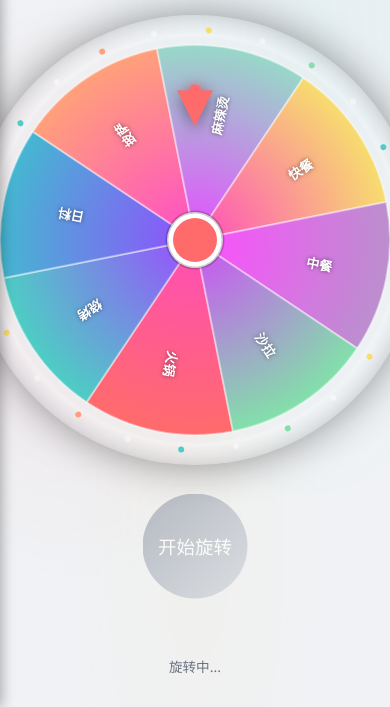
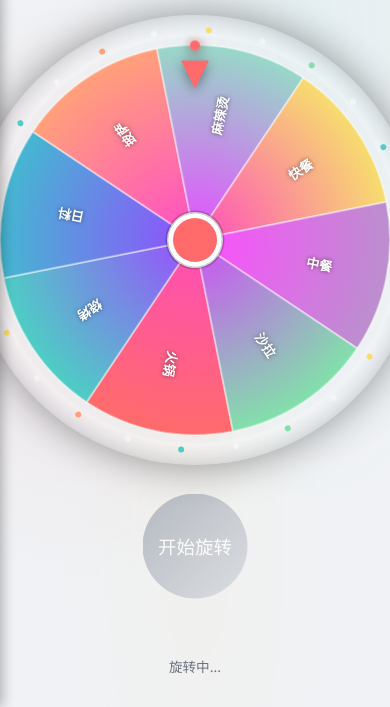
Before and after one commit to Ansel-AAbond/PickOneNow, a plain HTML site: page index.html in a window 390 px wide. Both pictures are taken after a click on the button "开始旋转". Shown: the part 137-844 px from the top of the page. Drawn offline with nearby package versions, Linux system fonts and the light colour scheme; a web font is replaced by a local one.

Commit message:
Add files via upload

```diff
--- a/index.html
+++ b/index.html
@@ -696,7 +696,14 @@
     }
 
     .sortable-drag {
+      /* 禁用 transition，消除 SortableJS 克隆元素创建时的 0.2s 过渡动画导致的重影 */
+      transition: none !important;
+      /* 确保克隆元素立即渲染，无动画延迟 */
+      animation: none !important;
       opacity: 0.9;
+      background: var(--card-bg);
+      box-shadow: 0 8px 24px rgba(0, 0, 0, 0.2);
+      border-radius: 20px;
     }
 
     .option-item .remove-btn {
@@ -1286,6 +1293,22 @@
         width: 105%;
         height: 105%;
         filter: blur(15px);
+      }
+
+      /* 移动端指针：确保箭头尖端突出转盘外边缘 */
+      .pointer {
+        top: -42px;
+        border-left: 14px solid transparent;
+        border-right: 14px solid transparent;
+        border-top: 28px solid var(--primary-color);
+        filter: drop-shadow(0 3px 6px rgba(0, 0, 0, 0.4));
+      }
+
+      .pointer::after {
+        top: -48px;
+        width: 10px;
+        height: 10px;
+        box-shadow: 0 0 8px rgba(255, 107, 107, 0.6);
       }
 
       /* 移动端按钮与转盘间距优化 */
@@ -2359,7 +2382,9 @@
           // 视觉反馈：指针跳动
           const pointer = document.querySelector('.pointer');
           if (pointer) {
-            pointer.style.transform = 'translateX(-50%) translateY(-4px)';
+            // 根据屏幕宽度调整跳动距离：移动端缩小
+            const tickDistance = window.innerWidth <= 768 ? '-3px' : '-4px';
+            pointer.style.transform = 'translateX(-50%) translateY(' + tickDistance + ')';
             setTimeout(() => {
               pointer.style.transform = 'translateX(-50%) translateY(0)';
             }, 80);
@@ -2742,19 +2767,12 @@
      */
     function initDragSort() {
       new Sortable(dom.optionsList, {
-        // 拖拽手柄选择器：只有按住 .drag-handle 才能拖动
         handle: '.drag-handle',
-        // 可拖拽的项选择器
         draggable: '.option-item',
-        // 拖拽时的动画效果
         animation: 200,
-        // 幽灵类名（拖拽中的占位符样式）
         ghostClass: 'sortable-ghost',
-        // 选中类名
         chosenClass: 'sortable-chosen',
-        // 拖拽中的类名
         dragClass: 'sortable-drag',
-        // 拖拽结束时的回调
         onEnd: function(evt) {
           handleDragSortEnd(evt);
         }
```
